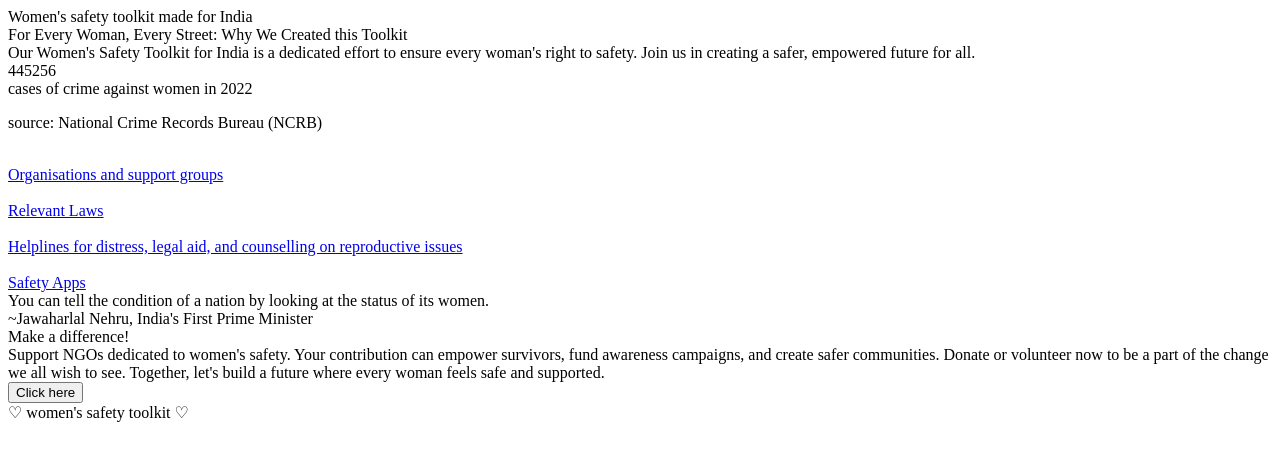
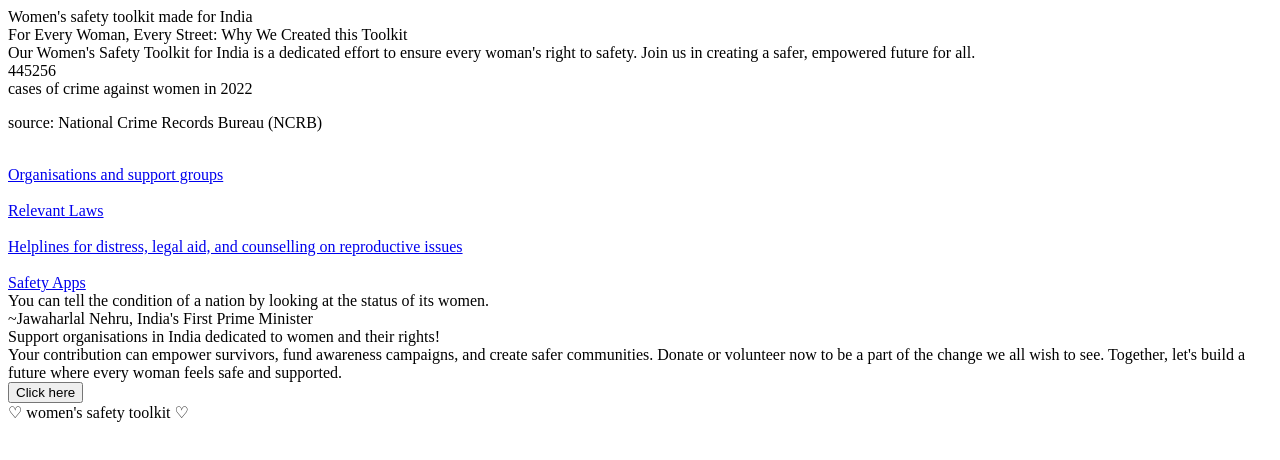
Before and after one commit to coderamen0/safety-toolkit, a plain HTML site: page index.html in a window 1280 px wide. Drawn offline with Linux system fonts and the light colour scheme.

Commit message:
Update call to action section and add link

```diff
--- a/index.html
+++ b/index.html
@@ -59,12 +59,14 @@
         <div class = "author"> ~Jawaharlal Nehru, India's First Prime Minister</div>
     </div>
     <div class = "action">
-        <div class = "title">Make a difference!</div>
+        <div class = "title">Support organisations in India dedicated to women and their rights!</div>
         <div class = "info">
-            Support NGOs dedicated to women's safety. Your contribution can empower survivors, fund awareness campaigns, and create safer communities. Donate or volunteer now to be a part of the change we all wish to see.
+            Your contribution can empower survivors, fund awareness campaigns, and create safer communities. Donate or volunteer now to be a part of the change we all wish to see.
             Together, let's build a future where every woman feels safe and supported.
         </div>
+        <a href = "https://csrbox.org/Impact/description/Article_full_Here-Are-5-NGOs-Empowering-Indian-Women-To-Fight-For-Their-Rights_51">
         <button>Click here</button>
+        </a>
     </div>
     <div class = "footer">
         ♡ women's safety toolkit ♡
```
